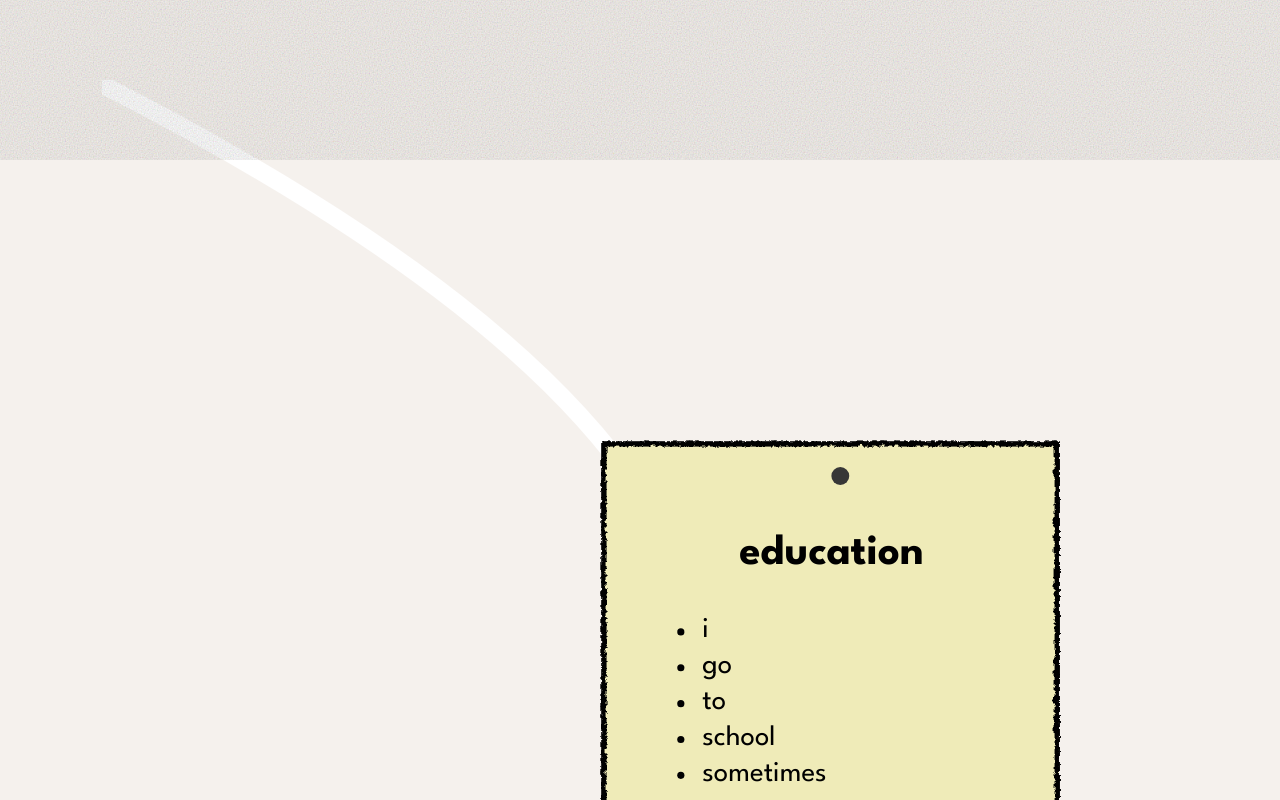
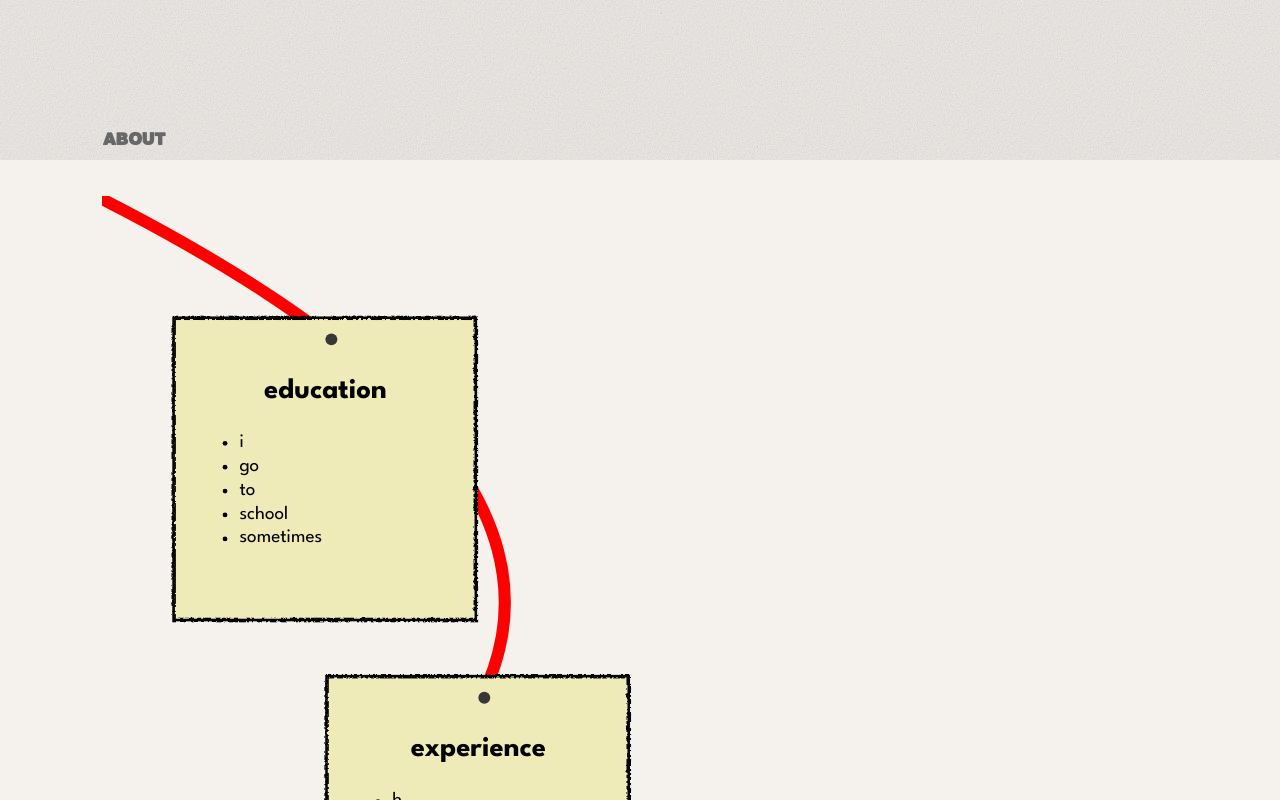
Before and after one commit to Dcipani/portfolio, a React (Create React App) app: page /#home in a window 1280 px wide. Shown: the part 720-1520 px from the top of the page. Built offline with nearby package versions, Linux system fonts and the light colour scheme.

Commit message:
svg attempt -- save for posterity

```diff
--- a/src/App.jsx
+++ b/src/App.jsx
@@ -16,6 +16,7 @@ import Shazlamb from './images/Shazlamb.png';
 import FSM from './images/fsm.png';
 import BasketballTomato from './images/basketball-tomato.png';
 import SoundChange from './images/SoundChange.png';
+import Rebus from './images/rebus.png';
 import RAG from './images/RAG.png';
 
 const projectData = [
@@ -56,8 +57,8 @@ const projectData = [
     description: 'This project involves building an image classifier using a convolutional neural network to categorize images into different classes.'
   },
   {
-    title: 'AI Chef',
-    imageSrc: AIChef,
+    title: 'AI Rebus Generator',
+    imageSrc: Rebus,
     tags: ['Game Dev', 'AI'],
     description: 'A React-based frontend dashboard with various widgets and charts.'
   },
--- a/src/components/About/index.jsx
+++ b/src/components/About/index.jsx
@@ -10,27 +10,28 @@ const About = () => {
 
 
     const cardPositions = [
-        { cx: 278, cy: 201 },
-        { cx: 327, cy: 501 },
-        { cx: 203, cy: 801 }
+        { cx: 58, cy: 100 },
+        { cx: 186, cy: 400 },
+        { cx: 0, cy: 750 }
     ];
 
 
     return (
-        // <section className='about-section'>
-        //     <SectionHeader title="about" />
-        <svg id="svg" viewBox="0 0 600 1200" preserveAspectRatio="xMidYMax meet">
+      <>
+        {/* <section className='about-section'> */}
+        <SectionHeader title="about" />
+        <svg id="svg" viewBox="0 0 900 1800" preserveAspectRatio="xMidYMax meet">
           <path
             className="theLine"
             d="M -5,0
-               Q 450 230 300 450
-               T 130 750
-               Q 100 850 300 1000
-               T 150 1200"
+            Q 450 230 300 450
+            T 130 750
+            Q 100 850 300 1000
+            T 150 1200"
             fill="none"
-            stroke="white"
+            stroke="red"
             strokeWidth="10px"
-          />
+            />
 
           {cards.map((card, index) => (
             <foreignObject key={index} x={cardPositions[index]?.cx} y={cardPositions[index]?.cy} width="300" height="300">
@@ -52,10 +53,8 @@ const About = () => {
           ))}
         </svg>
 
-
-
-
-        // </section>
+        {/* </section> */}
+        </>
     );
 };
 
```
Also changed, not shown: src/images/rebus.png (added).
